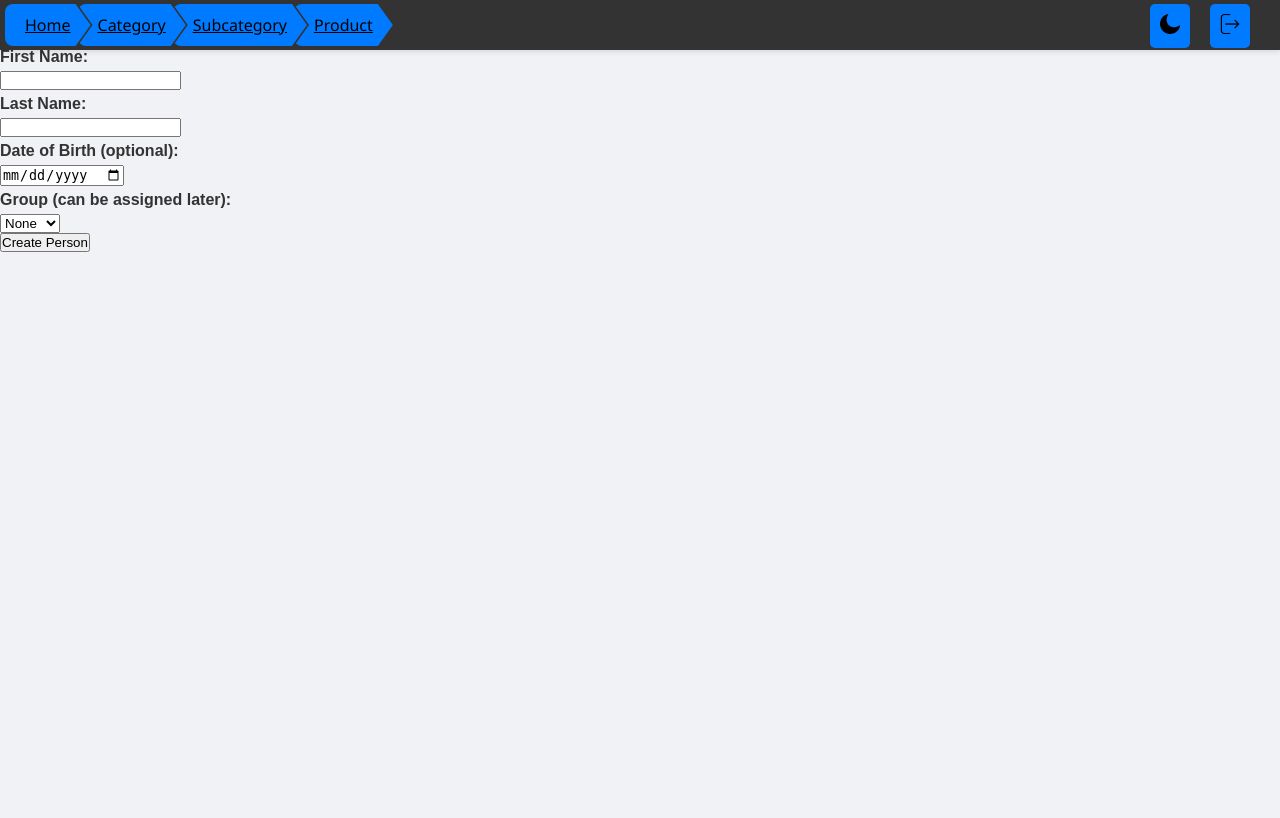
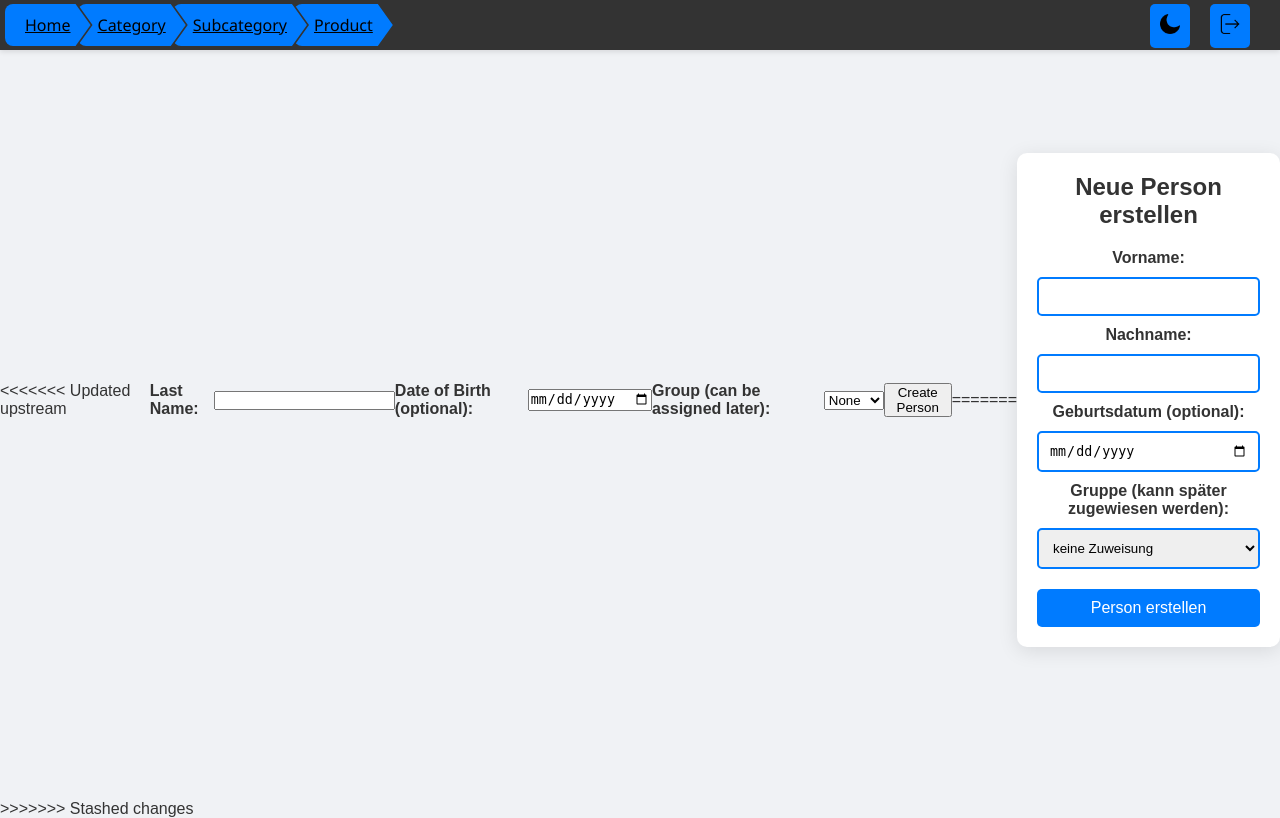
Before and after one commit to Kohlelol/EssenSchmeckt, a Django app: page /database/create_person/ in a window 1280 px wide. Before the commit the page ends 252 px from the top, so only its background shows below. Run offline with Django 3.2, Linux system fonts and the light colour scheme; a user stored in the database is signed in; data comes from the database, SQL or seed files in the repository.

Commit message:
Update create_person.html

```diff
--- a/Softwarepraktikum/database/templates/database/create_person.html
+++ b/Softwarepraktikum/database/templates/database/create_person.html
@@ -3,12 +3,9 @@
 {% block title %}Create Person{% endblock %}
 
 {% block content %}
-<h2>Create a New Person</h2>
-<form method="post">
-    {% csrf_token %}
-    <label for="first_name">First Name:</label>
-    <input type="text" id="first_name" name="first_name" required><br>
+<div class="login-container">
 
+<<<<<<< Updated upstream
     <label for="last_name">Last Name:</label>
     <input type="text" id="last_name" name="last_name" required><br>
 
@@ -25,4 +22,29 @@
 
     <button type="submit">Create Person</button>
 </form>
+=======
+    <form method="post" class="login-form">
+        {% csrf_token %}
+        <h2>Neue Person erstellen</h2>
+       <label for="first_name">Vorname:</label>
+        <input type="text" id="first_name" name="first_name" class="input-field" required><br>
+
+        <label for="last_name">Nachname:</label>
+        <input type="text" id="last_name" name="last_name" class="input-field" required><br>
+
+        <label for="date_of_birth">Geburtsdatum (optional):</label>
+        <input type="date" id="date_of_birth" name="date_of_birth" class="input-field" required><br>
+
+        <label for="group_id">Gruppe (kann später zugewiesen werden):</label>
+        <select id="group_id" name="group_id" class="input-field">
+            <option value="">keine Zuweisung</option>
+            {% for group in groups %}
+                <option value="{{ group.group_id }}" >{{ group.group_name }}</option>
+            {% endfor %}
+        </select><br>
+
+        <button type="submit" class="login-submit-button" >Person erstellen</button>
+    </form>
+    </div>
+>>>>>>> Stashed changes
 {% endblock %}
```
